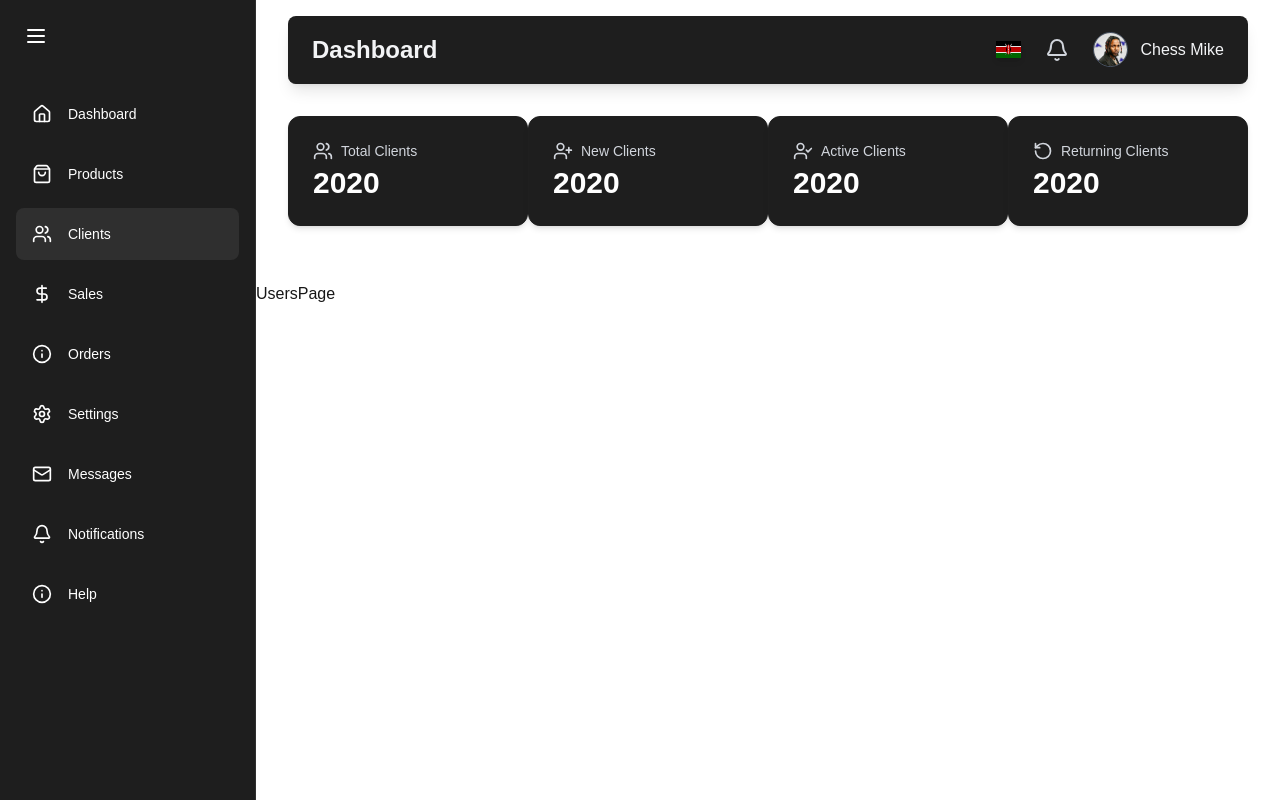
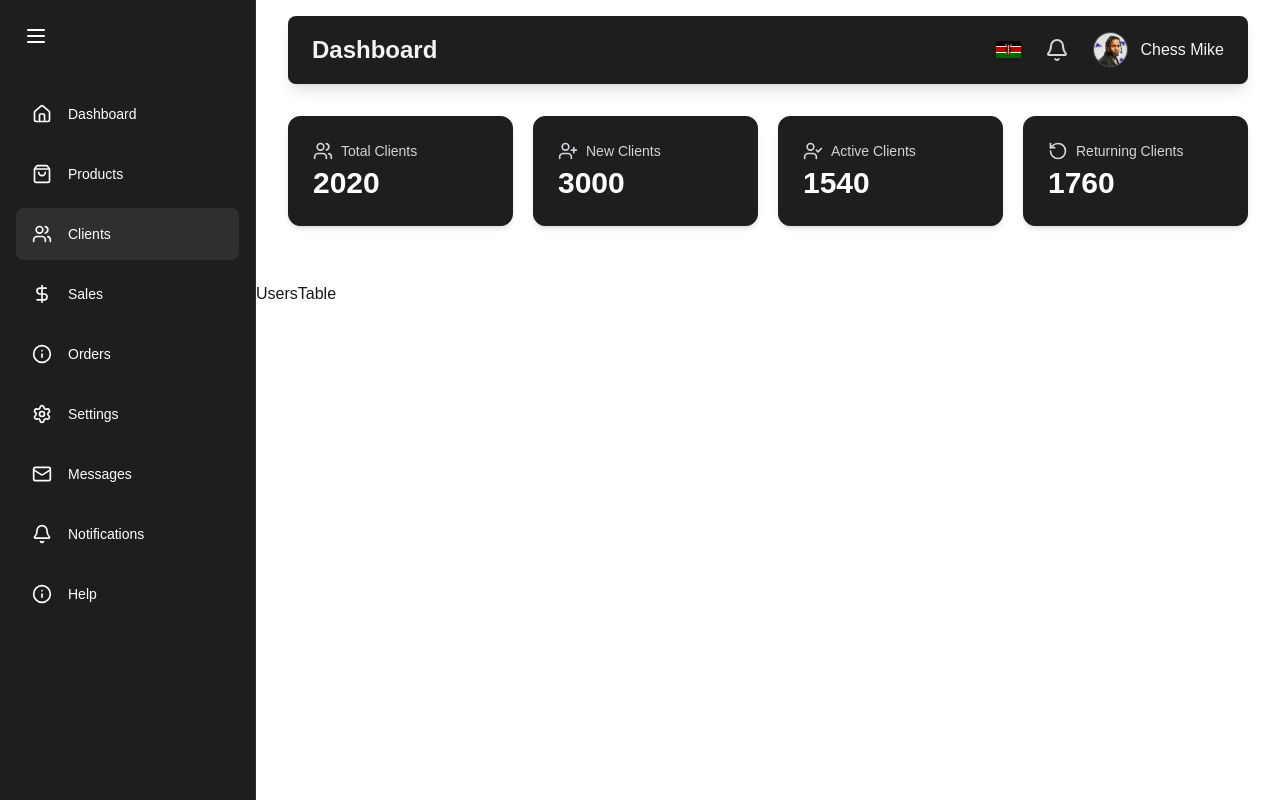
Before and after one commit to chesere/admin-dashboard, a Next.js app: page /users in a window 1280 px wide. Built offline with nearby package versions, Linux system fonts and the light colour scheme.

Commit message:
Performing error handling for the fetch operation

```diff
--- a/app/users/page.jsx
+++ b/app/users/page.jsx
@@ -3,6 +3,7 @@ import React from "react";
 import { motion } from "framer-motion";
 import StartCard from "@/components/StartCard";
 import { RotateCcw, UserCheck, UserPlus, UsersIcon } from "lucide-react";
+import UsersTable from "@/components/UsersTable";
 
 const UsersPage = () => {
   return (
@@ -12,15 +13,15 @@ const UsersPage = () => {
           initial={{ opacity: 0, y: 20 }}
           animate={{ opacity: 1, y: 0 }}
           transition={{ duration: 1 }}
-          className="grid grid-cols-1 sm:grid-cols-2 lg:grid-cols-4 mb-8"
+          className="grid grid-cols-1 sm:grid-cols-2 lg:grid-cols-4 mb-8 gap-5"
         >
           <StartCard name="Total Clients" icon={UsersIcon} value="2020" />
-          <StartCard name="New Clients" icon={UserPlus} value="2020" />
-          <StartCard name="Active Clients" icon={UserCheck} value="2020" />
-          <StartCard name="Returning Clients" icon={RotateCcw} value="2020" />
+          <StartCard name="New Clients" icon={UserPlus} value="3000" />
+          <StartCard name="Active Clients" icon={UserCheck} value="1540" />
+          <StartCard name="Returning Clients" icon={RotateCcw} value="1760" />
         </motion.div>
       </main>
-      UsersPage
+      <UsersTable />
     </div>
   );
 };
--- /dev/null
+++ b/components/UsersTable.jsx
@@ -0,0 +1,22 @@
+"use client";
+import React, { useEffect, useState } from "react";
+import { motion } from "framer-motion";
+
+const UsersTable = () => {
+  const [clients, setClients] = useState([]);
+  useEffect(() => {
+    const fetchClients = async () => {
+      try {
+        const res = await fetch("/data/data.json");
+        const data = await res.json();
+        setClients(data.clients);
+      } catch (error) {
+        console.error("Error fetching Clients", error);
+      }
+    };
+    fetchClients();
+  }, []);
+  return <div>UsersTable</div>;
+};
+
+export default UsersTable;
```
